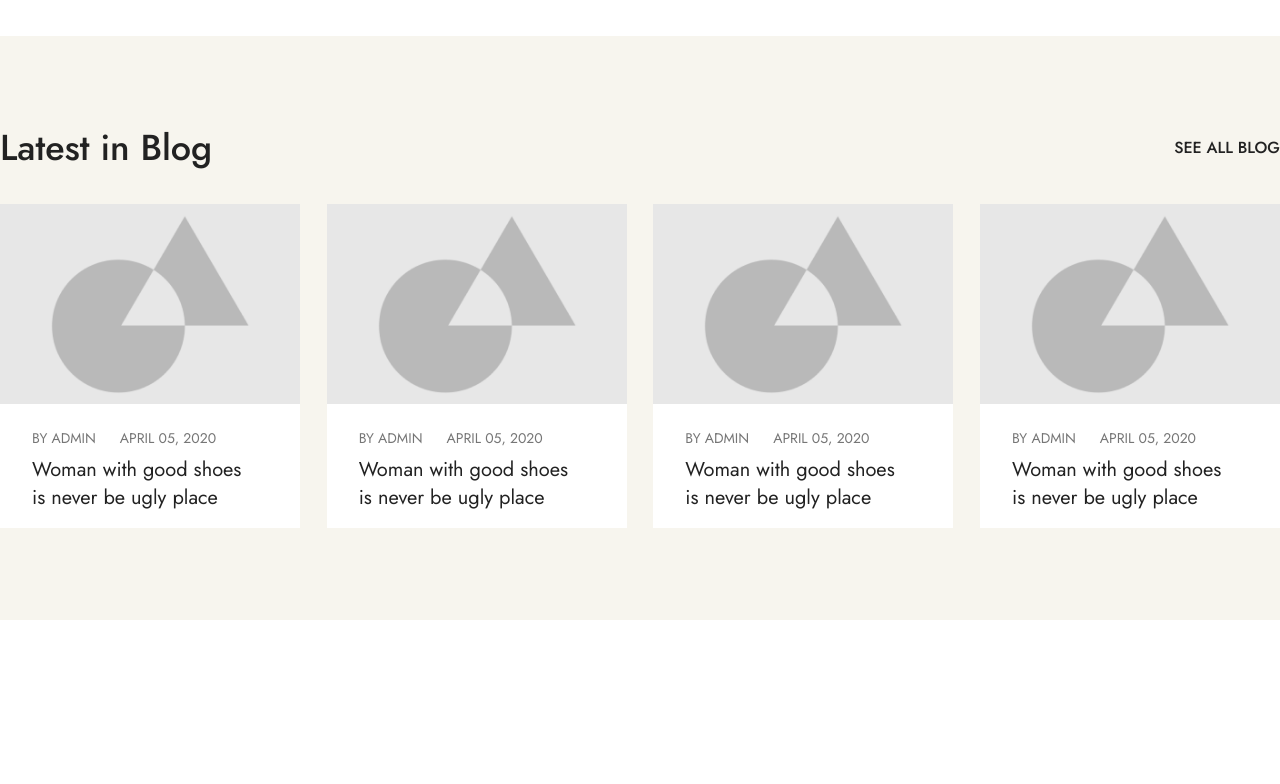
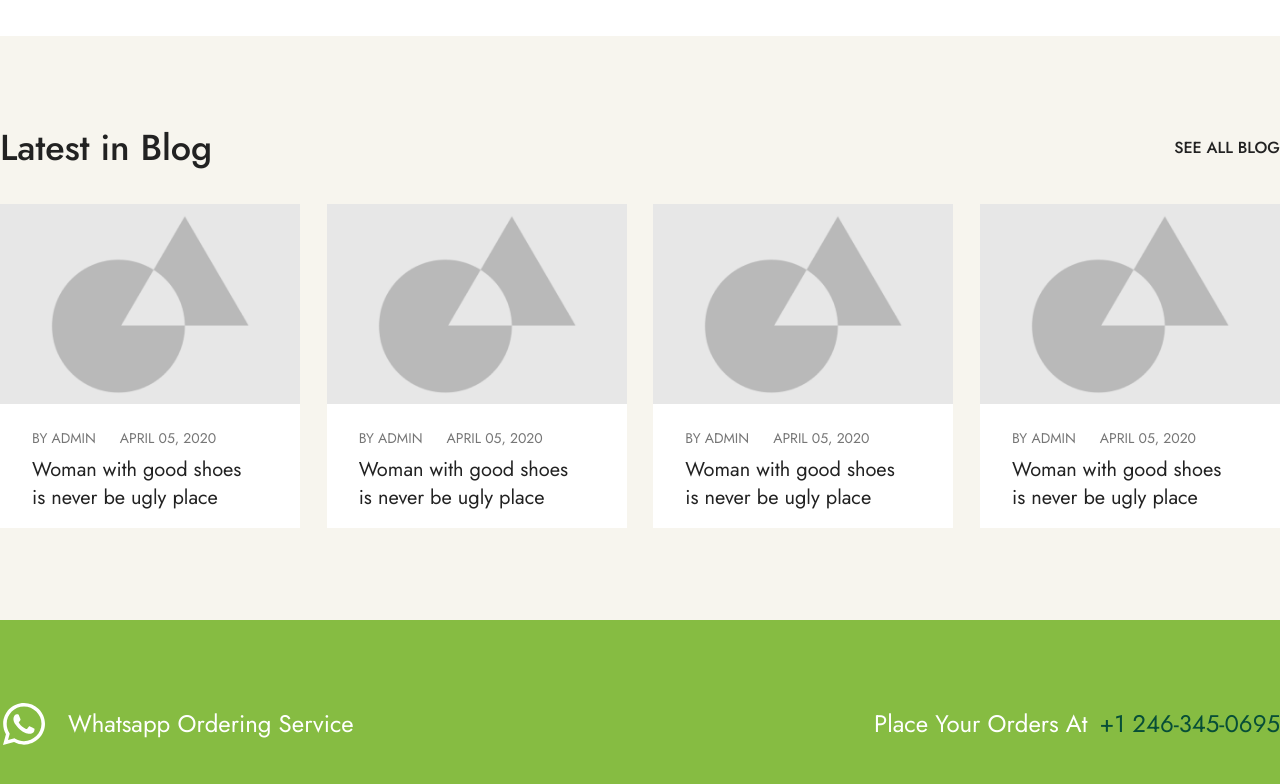
Before and after one commit to abrarjahinayat/E-commerce, a Next.js app: page / in a window 1280 px wide. Shown: the part 3805-4589 px from the top of the page. Before the commit the page ends 4425 px from the top, so only its background shows below. Built offline with nearby package versions, Linux system fonts and the light colour scheme.

Commit message:
contact section done

```diff
--- a/src/app/(root)/page.js
+++ b/src/app/(root)/page.js
@@ -7,6 +7,7 @@ import Category from '../components/Category'
 import Topselling from '../components/Topselling'
 import Discount from '../components/Discount'
 import Blog from '../components/Blog'
+import Contact from '../components/Contact'
 
 const page = () => {
   return (
@@ -19,6 +20,7 @@ const page = () => {
         <Topselling/>
         <Discount/>
         <Blog/>
+        <Contact/>
     </div>
   )
 }
--- a/src/app/components/Blog.jsx
+++ b/src/app/components/Blog.jsx
@@ -78,7 +78,7 @@ const Blog = () => {
                 APRIL 05, 2020
               </p>
             </div>
-            <p className="w-[212px] font-jost font-normal pb-4 mt-2 text-xl text-text-primary">Woman with good shoes is never be ugly place</p>
+            <p className="w-[212px] font-jost font-normal pb-4   mt-2 text-xl text-text-primary">Woman with good shoes is never be ugly place</p>
 
             </div>
           </div>
--- /dev/null
+++ b/src/app/components/Contact.jsx
@@ -0,0 +1,22 @@
+import React from 'react'
+import { FaWhatsapp } from "react-icons/fa";
+const Contact = () => {
+  return (
+    <section className='bg-secondary-bg py-20'>
+        <div className="container">
+            <div className='flex items-center justify-between'>
+                <div className='flex text-white items-center gap-5'>
+                    <FaWhatsapp className='text-5xl' />
+                    <p className='font-jost font-normal text-2xl text-white'>Whatsapp Ordering Service</p>
+                </div>
+                <div className='flex items-center gap-x-3'>
+                    <p className='font-jost font-normal text-2xl text-white'>Place Your Orders At </p>
+                    <p className='text-primary-bg font-jost font-normal text-2xl'>+1 246-345-0695</p>
+                </div>
+            </div>
+        </div>
+    </section>
+  )
+}
+
+export default Contact
```
